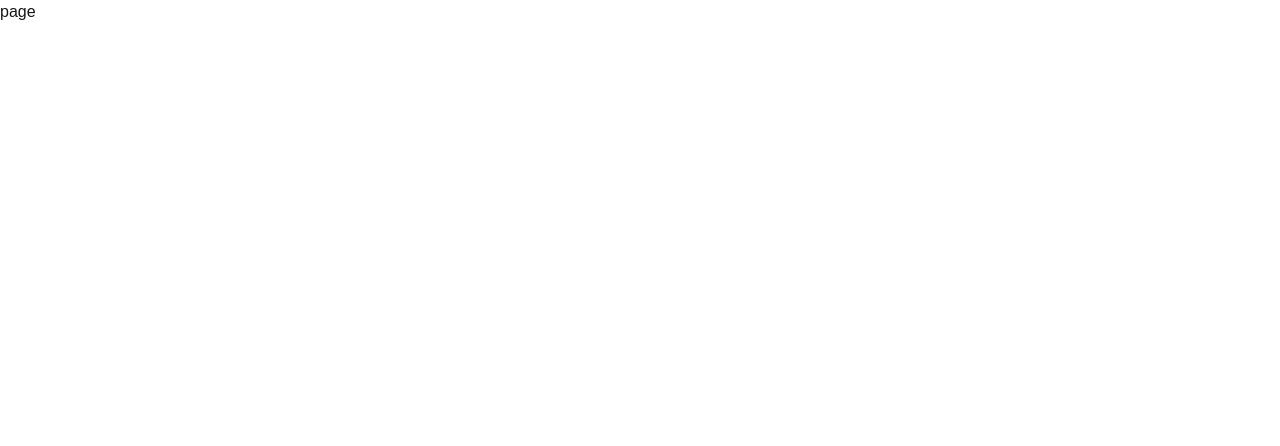
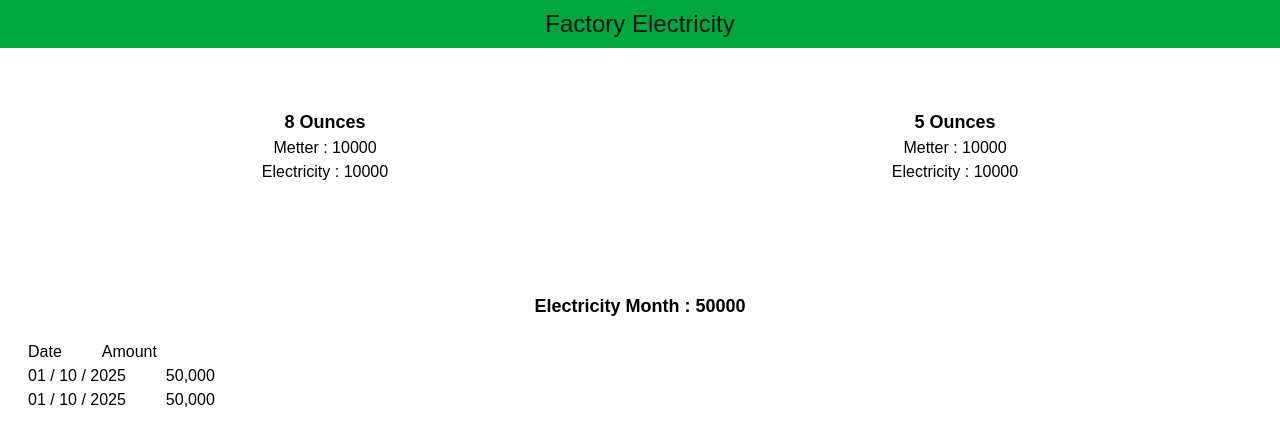
Before and after one commit to almamun0101/FactoryBill, a Next.js app: page / in a window 1280 px wide. Shown: the top 446 px of the page. Built offline with nearby package versions, Linux system fonts and the light colour scheme.

Commit message:
machine added

```diff
--- /dev/null
+++ b/src/app/component/Electricity.jsx
@@ -0,0 +1,28 @@
+import React from "react";
+
+const Electricity = () => {
+  return (
+    <div className="flex justify-between items-center gap-5 p-2 ">
+      <div className="bg-white w-full text-black p-5 py-10 text-left rounded-2xl ">
+        <h2 className="text-lg font-bold text-center pb-5 ">
+          Electricity Month : 50000{" "}
+        </h2>
+        <div className="flex gap-10">
+          <h3 className=""> Date</h3>
+          <h3 className=""> Amount </h3>
+        </div>
+        <div className="flex gap-10">
+          <h3 className=""> 01 / 10 / 2025</h3>
+          <h3 className=""> 50,000</h3>
+        </div>
+        <div className="flex gap-10">
+          <h3 className=""> 01 / 10 / 2025</h3>
+          <h3 className=""> 50,000</h3>
+        </div>
+
+      </div>
+    </div>
+  );
+};
+
+export default Electricity;
--- /dev/null
+++ b/src/app/component/Home.jsx
@@ -0,0 +1,16 @@
+import React from 'react'
+import Navbar from './Navbar'
+import Machines from './Machines'
+import Electricity from './Electricity'
+
+const Home = () => {
+  return (
+    <div>
+        <Navbar/>
+        <Machines/>
+        <Electricity/>
+    </div>
+  )
+}
+
+export default Home
--- /dev/null
+++ b/src/app/component/Machines.jsx
@@ -0,0 +1,22 @@
+import React from "react";
+
+const Machines = () => {
+  return (
+    <div className="flex justify-between items-center gap-5 p-5 ">
+      <div className="bg-white w-full text-black p-5 py-10 text-center rounded-2xl ">
+        <h2 className="text-lg font-bold  ">8 Ounces </h2>
+        <h3 className=""> Metter : 10000</h3>
+        <h3 className=""> Electricity : 10000</h3>
+      </div>
+      <div className="bg-white w-full text-black p-5 py-10 text-center rounded-2xl ">
+        <h2 className="text-lg font-bold  ">5 Ounces </h2>
+        <h3 className=""> Metter : 10000</h3>
+        <h3 className=""> Electricity : 10000</h3>
+      </div>
+
+
+    </div>
+  );
+};
+
+export default Machines;
--- /dev/null
+++ b/src/app/component/Navbar.jsx
@@ -0,0 +1,14 @@
+import React from 'react'
+
+const Navbar = () => {
+  return (
+    <div className='w-full bg-green-600  text-center '>
+        <h1 className='text-2xl p-2'>Factory Electricity </h1>
+
+
+
+    </div>
+  )
+}
+
+export default Navbar
--- a/src/app/component/Nvabr.jsx
+++ /dev/null
@@ -1,49 +0,0 @@
-import React from "react";
-
-const Nvabr = () => {
-  return (
-    <div className="navbar bg-base-100 shadow-sm">
-      <div className="flex-none">
-        <button className="btn btn-square btn-ghost">
-          <svg
-            xmlns="http://www.w3.org/2000/svg"
-            fill="none"
-            viewBox="0 0 24 24"
-            className="inline-block h-5 w-5 stroke-current"
-          >
-            {" "}
-            <path
-              strokeLinecap="round"
-              strokeLinejoin="round"
-              strokeWidth="2"
-              d="M4 6h16M4 12h16M4 18h16"
-            ></path>{" "}
-          </svg>
-        </button>
-      </div>
-      <div className="flex-1">
-        <a className="btn btn-ghost text-xl">daisyUI</a>
-      </div>
-      <div className="flex-none">
-        <button className="btn btn-square btn-ghost">
-          <svg
-            xmlns="http://www.w3.org/2000/svg"
-            fill="none"
-            viewBox="0 0 24 24"
-            className="inline-block h-5 w-5 stroke-current"
-          >
-            {" "}
-            <path
-              strokeLinecap="round"
-              strokeLinejoin="round"
-              strokeWidth="2"
-              d="M5 12h.01M12 12h.01M19 12h.01M6 12a1 1 0 11-2 0 1 1 0 012 0zm7 0a1 1 0 11-2 0 1 1 0 012 0zm7 0a1 1 0 11-2 0 1 1 0 012 0z"
-            ></path>{" "}
-          </svg>
-        </button>
-      </div>
-    </div>
-  );
-};
-
-export default Nvabr;
--- a/src/app/page.jsx
+++ b/src/app/page.jsx
@@ -1,8 +1,11 @@
 import React from 'react'
+import Home from './component/Home'
 
 const page = () => {
   return (
-    <div>page</div>
+    <>
+    <Home/>
+    </>
   )
 }
 
```
